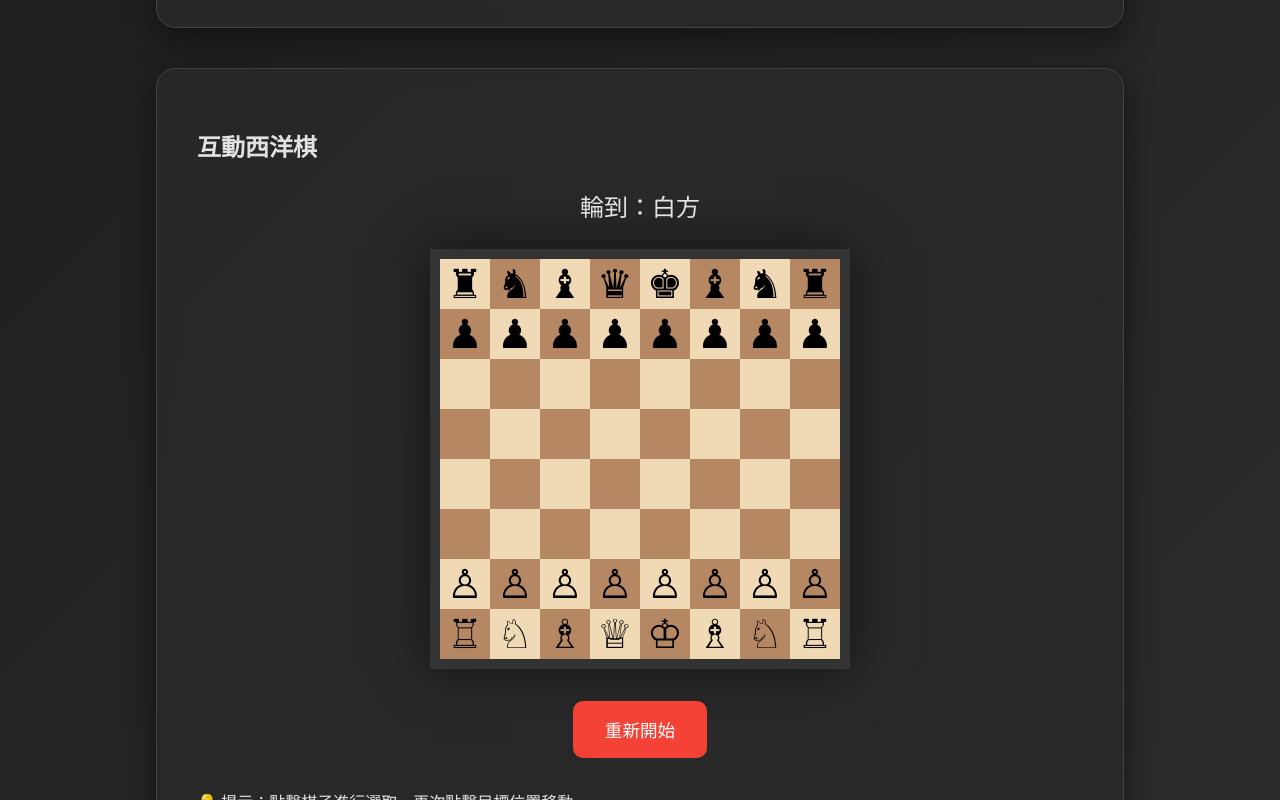
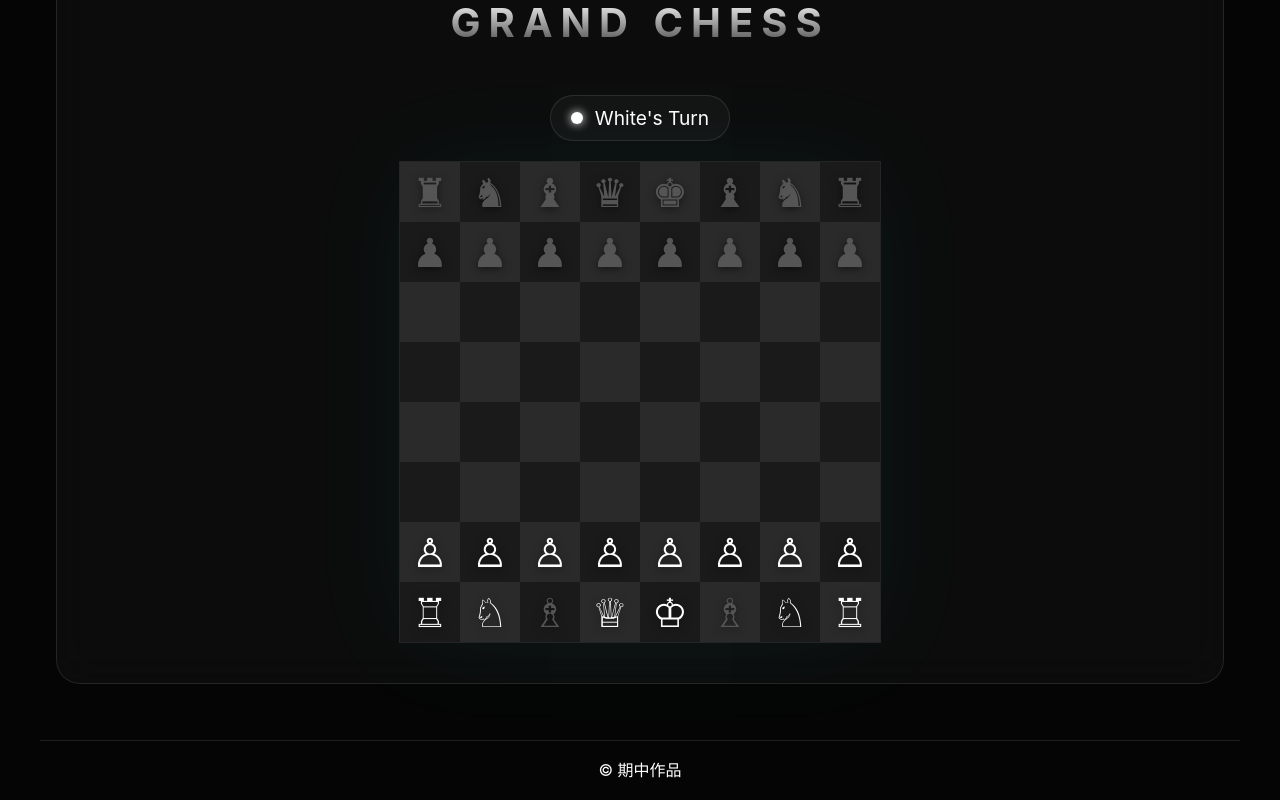
Before and after one commit to shrh80206/2026-5-9, a React (Vite) app: page / in a window 1280 px wide. Shown: the part 980-1780 px from the top of the page. Built offline with nearby package versions, Linux system fonts and the light colour scheme; the HTML template or start-up script is replaced by a standard one.

Commit message:
refactor: 重構西洋棋移動規則，加入全螢幕勝利特效與極簡科技感視覺

```diff
--- a/src/components/Game.tsx
+++ b/src/components/Game.tsx
@@ -1,21 +1,24 @@
 import { useState } from 'react'
 
 type Color = 'w' | 'b'
-type Piece = { kind: string; color: Color } | null
+type PieceType = 'p' | 'r' | 'n' | 'b' | 'q' | 'k'
+type Piece = { type: PieceType; color: Color } | null
 
 const unicodeMap: Record<string, string> = {
+  k: '♚', q: '♛', r: '♜', b: '♝', n: '♞', p: '♟',
   K: '♔', Q: '♕', R: '♖', B: '♗', N: '♘', P: '♙',
-  k: '♚', q: '♛', r: '♜', b: '♝', n: '♞', p: '♟',
 }
 
 function makeInitialBoard(): Piece[][] {
-  const emptyRow: Piece[] = Array(8).fill(null)
-  const board: Piece[][] = []
-  board.push(['r', 'n', 'b', 'q', 'k', 'b', 'n', 'r'].map((s) => ({ kind: s, color: 'b' } as Piece)))
-  board.push(Array(8).fill({ kind: 'p', color: 'b' }))
-  for (let i = 0; i < 4; i++) board.push([...emptyRow])
-  board.push(Array(8).fill({ kind: 'P', color: 'w' }))
-  board.push(['R', 'N', 'B', 'Q', 'K', 'B', 'N', 'R'].map((s) => ({ kind: s, color: 'w' } as Piece)))
+  const layout: PieceType[] = ['r', 'n', 'b', 'q', 'k', 'b', 'n', 'r']
+  const board: Piece[][] = Array(8).fill(null).map(() => Array(8).fill(null))
+
+  for (let i = 0; i < 8; i++) {
+    board[0][i] = { type: layout[i], color: 'b' }
+    board[1][i] = { type: 'p', color: 'b' }
+    board[6][i] = { type: 'p', color: 'w' }
+    board[7][i] = { type: layout[i], color: 'w' }
+  }
   return board
 }
 
@@ -24,97 +27,127 @@ export default function Game() {
   const [selected, setSelected] = useState<{ r: number; c: number } | null>(null)
   const [turn, setTurn] = useState<Color>('w')
   const [winner, setWinner] = useState<Color | null>(null)
-  const [lastMove, setLastMove] = useState<{ r: number; c: number } | null>(null)
+
+  const isValidMove = (srcR: number, srcC: number, dstR: number, dstC: number): boolean => {
+    const p = board[srcR][srcC]
+    if (!p) return false
+    const target = board[dstR][dstC]
+    if (target && target.color === p.color) return false
+
+    const dr = dstR - srcR
+    const dc = dstC - srcC
+    const absDr = Math.abs(dr)
+    const absDc = Math.abs(dc)
+
+    switch (p.type) {
+      case 'p':
+        const dir = p.color === 'w' ? -1 : 1
+        if (dc === 0 && !target) {
+          if (dr === dir) return true
+          if (dr === 2 * dir && (srcR === 1 || srcR === 6) && !board[srcR + dir][srcC]) return true
+        }
+        if (absDc === 1 && dr === dir && target) return true
+        return false
+      case 'r':
+        if (dr !== 0 && dc !== 0) return false
+        return isPathClear(srcR, srcC, dstR, dstC)
+      case 'n':
+        return (absDr === 2 && absDc === 1) || (absDr === 1 && absDc === 2)
+      case 'b':
+        if (absDr !== absDc) return false
+        return isPathClear(srcR, srcC, dstR, dstC)
+      case 'q':
+        if (dr !== 0 && dc !== 0 && absDr !== absDc) return false
+        return isPathClear(srcR, srcC, dstR, dstC)
+      case 'k':
+        return absDr <= 1 && absDc <= 1
+      default:
+        return false
+    }
+  }
+
+  const isPathClear = (sr: number, sc: number, dr: number, dc: number): boolean => {
+    const stepR = dr === sr ? 0 : (dr > sr ? 1 : -1)
+    const stepC = dc === sc ? 0 : (dc > sc ? 1 : -1)
+    let currR = sr + stepR
+    let currC = sc + stepC
+    while (currR !== dr || currC !== dc) {
+      if (board[currR][currC]) return false
+      currR += stepR
+      currC += stepC
+    }
+    return true
+  }
 
   function onSquareClick(r: number, c: number) {
     if (winner) return
-    const piece = board[r][c]
 
     if (selected) {
-      const src = selected
-      const p = board[src.r][src.c]
-      if (!p || p.color !== turn) {
-        setSelected(null)
-        return
-      }
-
+      if (isValidMove(selected.r, selected.c, r, c)) {
         const target = board[r][c]
-      if (target && target.color === p.color) {
-        setSelected({ r, c })
-        return
-      }
-
-      // 檢查是否吃掉國王
-      if (target && (target.kind.toLowerCase() === 'k')) {
-        setWinner(turn)
-      }
-
-      const newBoard = board.map((row) => row.map((cell) => (cell ? { ...cell } : null)))
-      newBoard[r][c] = { ...p }
-      newBoard[src.r][src.c] = null
+        const newBoard = board.map(row => [...row])
+        newBoard[r][c] = board[selected.r][selected.c]
+        newBoard[selected.r][selected.c] = null
 
         setBoard(newBoard)
+        if (target?.type === 'k') setWinner(turn)
+        setTurn(turn === 'w' ? 'b' : 'w')
         setSelected(null)
-      setLastMove({ r, c })
-      setTurn((t) => (t === 'w' ? 'b' : 'w'))
       } else {
-      if (piece && piece.color === turn) {
-        setSelected({ r, c })
+        const piece = board[r][c]
+        if (piece && piece.color === turn) setSelected({ r, c })
+        else setSelected(null)
       }
+    } else {
+      const piece = board[r][c]
+      if (piece && piece.color === turn) setSelected({ r, c })
     }
   }
 
-  function resetBoard() {
-    setBoard(makeInitialBoard())
-    setSelected(null)
-    setTurn('w')
-    setWinner(null)
-    setLastMove(null)
-  }
+  return (
+    <div className={`game-wrapper ${winner ? 'game-over' : ''}`}>
+      <h2 className="section-title">Grand Chess</h2>
 
-  return (
-    <div className="game-container">
-      <h2>互動西洋棋</h2>
-      <div className="game-status">
-        {winner ? (
-          <div className="winner-announcement animate-bounce">
-            🎉 恭喜！{winner === 'w' ? '白方' : '黑方'} 獲得勝利！
+      <div className="game-info">
+        {!winner ? (
+          <div className="turn-indicator">
+            <span className={`dot ${turn}`}></span>
+            {turn === 'w' ? 'White' : 'Black'}'s Turn
           </div>
         ) : (
-          <p>輪到：<span className={turn === 'w' ? 'text-white' : 'text-black'}>{turn === 'w' ? '白方' : '黑方'}</span></p>
+          <div className="winner-banner animate-glitch">
+            {winner === 'w' ? 'WHITE' : 'BLACK'} VICTORIOUS
+          </div>
         )}
       </div>
 
-      <div className="chess-wrap">
-        <div className="chess-board">
-          {board.map((row, r) =>
-            row.map((cell, c) => {
-              const isDark = (r + c) % 2 === 1
-              const isSelected = selected && selected.r === r && selected.c === c
-              const isLast = lastMove && lastMove.r === r && lastMove.c === c
-              return (
-                <button
+      <div className="chess-container">
+        <div className="board">
+          {board.map((row, r) => row.map((cell, c) => (
+            <div
               key={`${r}-${c}`}
-                  className={`square ${isDark ? 'dark' : 'light'} ${isSelected ? 'selected' : ''} ${isLast ? 'last-move' : ''}`}
+              className={`sq ${(r+c)%2 ? 'sq-d' : 'sq-l'} ${selected?.r===r && selected?.c===c ? 'sq-s' : ''}`}
               onClick={() => onSquareClick(r, c)}
             >
-                  <span className={`piece ${cell ? (cell.color === 'w' ? 'white' : 'black') : ''} ${cell ? 'animate-in' : ''}`}>
-                    {cell ? unicodeMap[cell.kind] : ''}
+              {cell && (
+                <span className={`pc ${cell.color} ${cell.type}`}>
+                  {unicodeMap[cell.color === 'w' ? cell.type.toUpperCase() : cell.type.toLowerCase()]}
                 </span>
-                </button>
-              )
-            })
               )}
             </div>
-
-        <div className="chess-controls">
-          <button className="reset-btn" onClick={resetBoard}>重新開始</button>
-          <div className="legend">
-            <p>💡 提示：點擊棋子進行選取，再次點擊目標位置移動。</p>
-            <p>🏆 勝利條件：吃掉對方的國王即可獲勝！</p>
+          )))}
         </div>
       </div>
+
+      {winner && (
+        <div className="overlay animate-fadein">
+          <div className="modal">
+            <h1>CHECKMATE</h1>
+            <p>{winner === 'w' ? 'White' : 'Black'} has dominated the board.</p>
+            <button onClick={() => { setBoard(makeInitialBoard()); setWinner(null); setTurn('w'); }}>REMATCH</button>
           </div>
+        </div>
+      )}
     </div>
   )
 }
--- a/src/index.css
+++ b/src/index.css
@@ -1,182 +1,173 @@
 :root {
-  font-family: 'Segoe UI', Tahoma, Geneva, Verdana, sans-serif;
-  line-height: 1.5;
-  font-weight: 400;
-  color-scheme: light dark;
-  color: rgba(255, 255, 255, 0.87);
-  background: linear-gradient(135deg, #1a1a1a 0%, #2d2d2d 100%);
-  --primary: #646cff;
-  --primary-hover: #747bff;
-  --card-bg: rgba(42, 42, 42, 0.8);
-  --border: #444;
-  --white-square: #f0d9b5;
-  --black-square: #b58863;
-  --accent: #ffeb3b;
+  --bg: #050505;
+  --glass: rgba(255, 255, 255, 0.03);
+  --border: rgba(255, 255, 255, 0.1);
+  --accent: #00f2ff;
+  --white: #e0e0e0;
+  --black: #1a1a1a;
+  --sq-l: #2a2a2a;
+  --sq-d: #1a1a1a;
 }
 
 body {
   margin: 0;
-  display: flex;
-  min-height: 100vh;
+  background-color: var(--bg);
+  color: #fff;
+  font-family: 'Inter', sans-serif;
+  overflow-x: hidden;
 }
 
 #root {
-  width: 100%;
-  max-width: 1000px;
+  max-width: 1200px;
   margin: 0 auto;
-  padding: 2rem;
+  padding: 40px 20px;
 }
 
-h1 {
-  font-size: 3.5rem;
-  background: linear-gradient(to right, #646cff, #ffeb3b);
+.section-title {
+  text-align: center;
+  font-size: 2.5rem;
+  letter-spacing: 0.5rem;
+  text-transform: uppercase;
+  margin-bottom: 3rem;
+  background: linear-gradient(to bottom, #fff, #444);
   -webkit-background-clip: text;
   -webkit-text-fill-color: transparent;
-  text-align: center;
-  margin-bottom: 3rem;
-  filter: drop-shadow(0 2px 4px rgba(0,0,0,0.3));
 }
 
 section {
-  background: var(--card-bg);
-  backdrop-filter: blur(10px);
-  padding: 2.5rem;
-  border-radius: 20px;
-  margin-bottom: 3rem;
+  background: var(--glass);
   border: 1px solid var(--border);
-  box-shadow: 0 10px 30px rgba(0,0,0,0.5);
-  transition: transform 0.3s ease;
-}
-
-section:hover {
-  transform: translateY(-5px);
-}
-
-nav {
-  display: flex;
-  justify-content: center;
-  gap: 2rem;
-  margin-bottom: 3rem;
-}
-
-nav a {
-  color: #fff;
-  text-decoration: none;
-  font-weight: bold;
-  padding: 0.5rem 1rem;
-  border-radius: 8px;
-  transition: all 0.3s ease;
-  background: rgba(100, 108, 255, 0.1);
-}
-
-nav a:hover {
-  background: var(--primary);
-  box-shadow: 0 0 15px var(--primary);
-}
-
-/* Intro Styles */
-.tag {
-  background: var(--primary);
-  padding: 0.3rem 0.8rem;
-  border-radius: 20px;
-  font-size: 0.9rem;
-  margin-right: 0.5rem;
+  border-radius: 24px;
+  padding: 40px;
+  margin-bottom: 40px;
+  backdrop-filter: blur(20px);
 }
 
 /* Game Styles */
-.game-status {
-  text-align: center;
-  font-size: 1.5rem;
-  margin-bottom: 1.5rem;
+.game-wrapper {
+  position: relative;
+  display: flex;
+  flex-direction: column;
+  align-items: center;
 }
 
-.winner-announcement {
-  color: var(--accent);
-  font-weight: bold;
-  text-shadow: 0 0 10px rgba(255, 235, 59, 0.5);
+.board {
+  display: grid;
+  grid-template-columns: repeat(8, 60px);
+  grid-template-rows: repeat(8, 60px);
+  border: 1px solid var(--border);
+  box-shadow: 0 0 100px rgba(0, 242, 255, 0.05);
 }
 
-.chess-board {
-  display: grid;
-  grid-template-columns: repeat(8, 1fr);
-  width: 400px;
-  height: 400px;
-  border: 10px solid #333;
-  box-shadow: 0 0 50px rgba(0,0,0,0.5);
-  margin: 0 auto;
-}
-
-.square {
-  aspect-ratio: 1/1;
-  border: none;
-  cursor: pointer;
+.sq {
+  width: 60px;
+  height: 60px;
   display: flex;
   align-items: center;
   justify-content: center;
-  font-size: 2.5rem;
-  transition: all 0.2s ease;
+  cursor: pointer;
+  transition: all 0.2s cubic-bezier(0.4, 0, 0.2, 1);
 }
 
-.square.light { background-color: var(--white-square); }
-.square.dark { background-color: var(--black-square); }
+.sq-l { background: var(--sq-l); }
+.sq-d { background: var(--sq-d); }
 
-.square:hover {
-  filter: brightness(1.2);
-  transform: scale(1.05);
-  z-index: 10;
+.sq:hover {
+  background: rgba(0, 242, 255, 0.1);
+  box-shadow: inset 0 0 15px rgba(0, 242, 255, 0.2);
 }
 
-.square.selected {
-  background-color: #ffeb3b !important;
-  box-shadow: inset 0 0 15px rgba(0,0,0,0.5);
+.sq-s {
+  background: rgba(0, 242, 255, 0.3) !important;
+  box-shadow: inset 0 0 20px rgba(0, 242, 255, 0.4);
 }
 
-.square.last-move {
-  box-shadow: inset 0 0 15px #646cff;
+.pc {
+  font-size: 2.5rem;
+  user-select: none;
+  filter: drop-shadow(0 2px 4px rgba(0,0,0,0.5));
 }
 
-.piece {
-  transition: all 0.3s cubic-bezier(0.175, 0.885, 0.32, 1.275);
+.pc.w { color: #fff; }
+.pc.b { color: #555; }
+
+/* Turn Indicator */
+.turn-indicator {
+  display: flex;
+  align-items: center;
+  gap: 12px;
+  font-size: 1.2rem;
+  margin-bottom: 20px;
+  padding: 10px 20px;
+  border-radius: 40px;
+  background: var(--glass);
+  border: 1px solid var(--border);
 }
 
-.animate-in {
-  animation: popIn 0.3s ease-out;
+.dot { width: 12px; height: 12px; border-radius: 50%; }
+.dot.w { background: #fff; box-shadow: 0 0 10px #fff; }
+.dot.b { background: #555; box-shadow: 0 0 10px #555; }
+
+/* Winner Banner */
+.winner-banner {
+  font-size: 2rem;
+  font-weight: 900;
+  color: var(--accent);
+  text-shadow: 0 0 20px rgba(0, 242, 255, 0.5);
+  margin-bottom: 20px;
 }
 
-@keyframes popIn {
-  from { transform: scale(0); opacity: 0; }
-  to { transform: scale(1); opacity: 1; }
+/* Victory Overlay */
+.overlay {
+  position: fixed;
+  inset: 0;
+  background: rgba(0,0,0,0.9);
+  backdrop-filter: blur(10px);
+  display: flex;
+  align-items: center;
+  justify-content: center;
+  z-index: 1000;
 }
 
-@keyframes bounce {
-  0%, 100% { transform: translateY(0); }
-  50% { transform: translateY(-10px); }
+.modal {
+  text-align: center;
+  padding: 60px;
+  border: 1px solid var(--accent);
+  border-radius: 30px;
+  background: #000;
+  box-shadow: 0 0 50px rgba(0, 242, 255, 0.2);
 }
 
-.animate-bounce {
-  animation: bounce 1s infinite;
+.modal h1 {
+  font-size: 4rem;
+  margin: 0;
+  letter-spacing: 1rem;
+  color: var(--accent);
 }
 
-.reset-btn {
-  display: block;
-  margin: 2rem auto;
-  background: #f44336;
-  color: white;
-  border: none;
-  padding: 1rem 2rem;
-  border-radius: 10px;
-  font-size: 1.1rem;
+.modal button {
+  margin-top: 30px;
+  background: transparent;
+  border: 1px solid var(--accent);
+  color: var(--accent);
+  padding: 15px 40px;
+  font-size: 1.2rem;
   cursor: pointer;
-  transition: all 0.3s ease;
+  transition: all 0.3s;
+  letter-spacing: 0.2rem;
 }
 
-.reset-btn:hover {
-  background: #d32f2f;
-  transform: scale(1.1);
-  box-shadow: 0 0 20px rgba(244, 67, 54, 0.5);
+.modal button:hover {
+  background: var(--accent);
+  color: #000;
+  box-shadow: 0 0 30px var(--accent);
 }
 
+@keyframes fadein { from { opacity: 0; } to { opacity: 1; } }
+.animate-fadein { animation: fadein 0.5s forwards; }
+
 @media (max-width: 600px) {
-  .chess-board { width: 300px; height: 300px; }
-  .square { font-size: 1.8rem; }
+  .board { grid-template-columns: repeat(8, 40px); grid-template-rows: repeat(8, 40px); }
+  .sq { width: 40px; height: 40px; }
+  .pc { font-size: 1.8rem; }
 }
```
Lines whose indentation alone changed are shown as unchanged.
